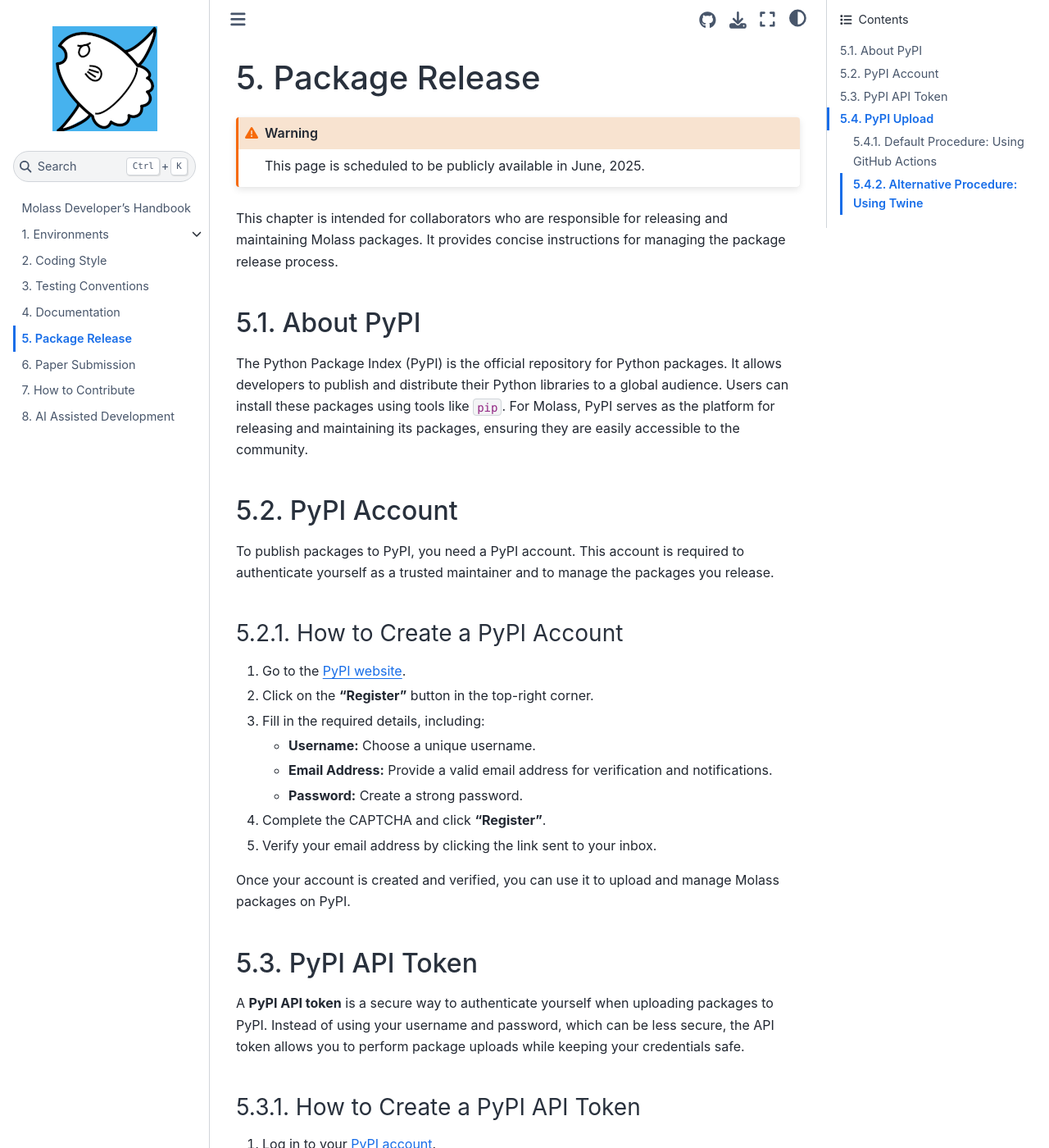
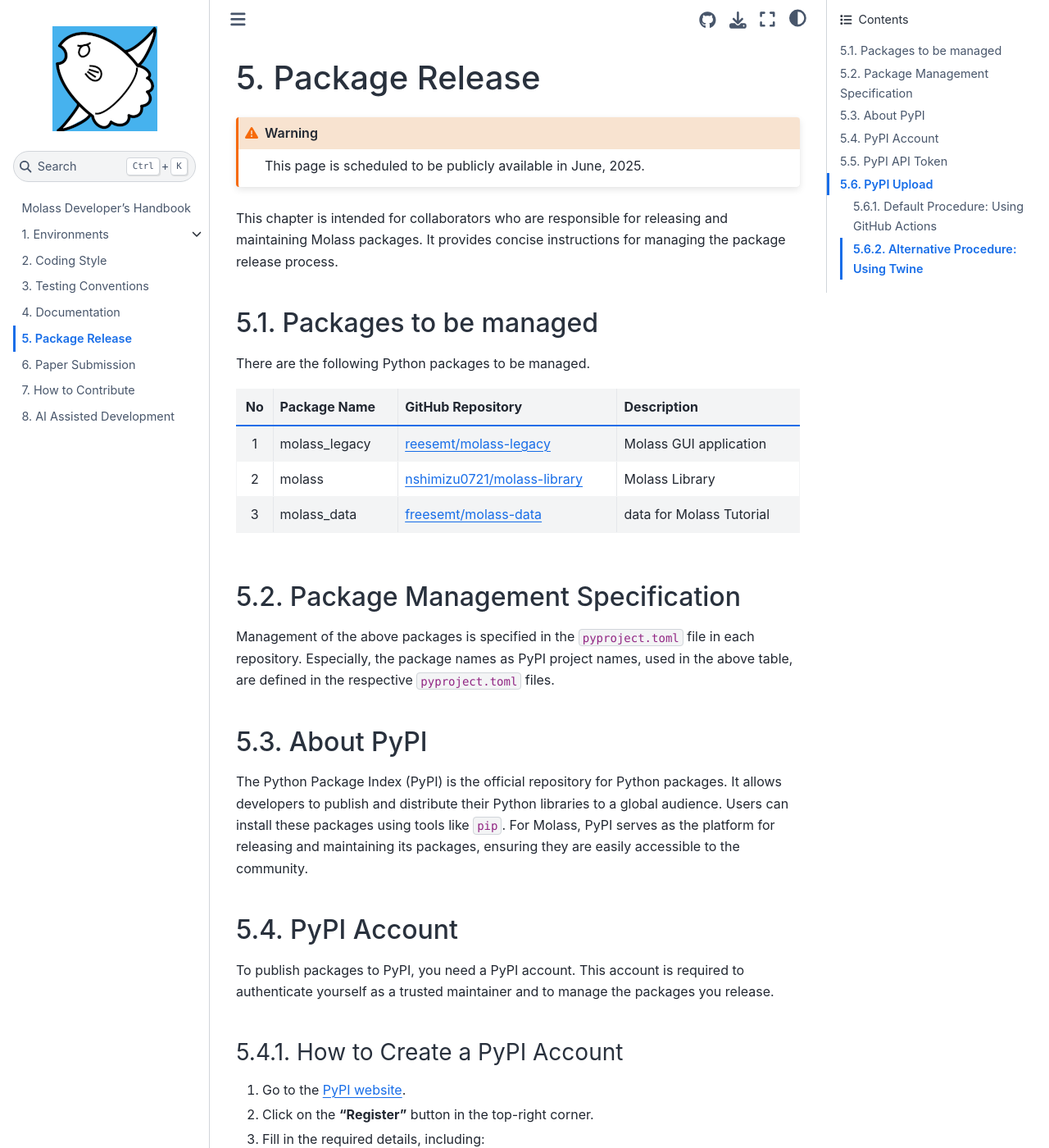
Before and after one commit to biosaxs-dev/molass-develop, a Jupyter Book: the page built from chapters/08/release.md, in a window 1280 px wide and 1400 px high. Shown: the whole window at 82% size. Built offline with Jupyter Book 1.0.4 settings and Sphinx 7.4.7 and the Sphinx Book theme 1.1.4, drawn with Linux system fonts in a browser that asks for light colours; some of the changed text lies outside the part shown.

Commit message:
Update package release

````diff
--- a/chapters/08/release.md
+++ b/chapters/08/release.md
@@ -5,6 +5,21 @@
 ```
 
 This chapter is intended for collaborators who are responsible for releasing and maintaining Molass packages. It provides concise instructions for managing the package release process.
+
+## Packages to be managed
+
+There are the following Python packages to be managed.
+
+|No | Package Name | GitHub Repository              | Description              |
+|:-:|:-------------|:-------------------------------|:-------------------------|
+| 1 |molass_legacy | [reesemt/molass-legacy](https://github.com/freesemt/molass-legacy) | Molass GUI application |
+| 2 |molass        | [nshimizu0721/molass-library](https://github.com/nshimizu0721/molass-library)  | Molass Library |
+| 3 |molass_data   | [freesemt/molass-data](https://github.com/freesemt/molass-data) | data for Molass Tutorial |
+
+## Package Management Specification
+
+Management of the above packages is specified in the `pyproject.toml` file in each repository.
+Especially, the package names as PyPI project names, used in the above table, are defined in the respective `pyproject.toml` files.
 
 ## About PyPI
 
@@ -41,13 +56,8 @@
 6. Click **"Add token"**.
 7. Copy the generated token and store it securely. You won’t be able to view it again.
 
-### Important Notes
-- Keep your API token private and do not share it. If it is compromised, revoke it immediately from your account settings.
-- Use this token when uploading packages to PyPI, as described in the next section.
-
-```{note}
+### How to keep PyPI API Token
 For the default GitHub Actions procedure, only one PyPI API token is required. This token should be securely stored as a repository secret and will be used by the workflow to authenticate uploads. Collaborators do not need direct access to this token, as it is securely stored in the repository secrets.
-```
 
 ## PyPI Upload
 
````
Also changed, not shown: chapters/07/documentation.md (+4 -4 lines).
